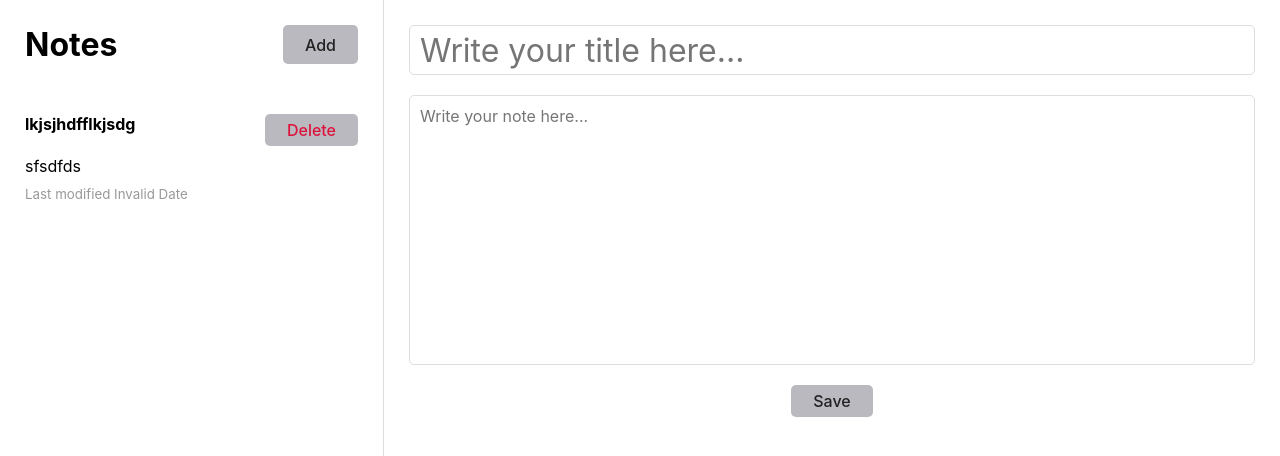
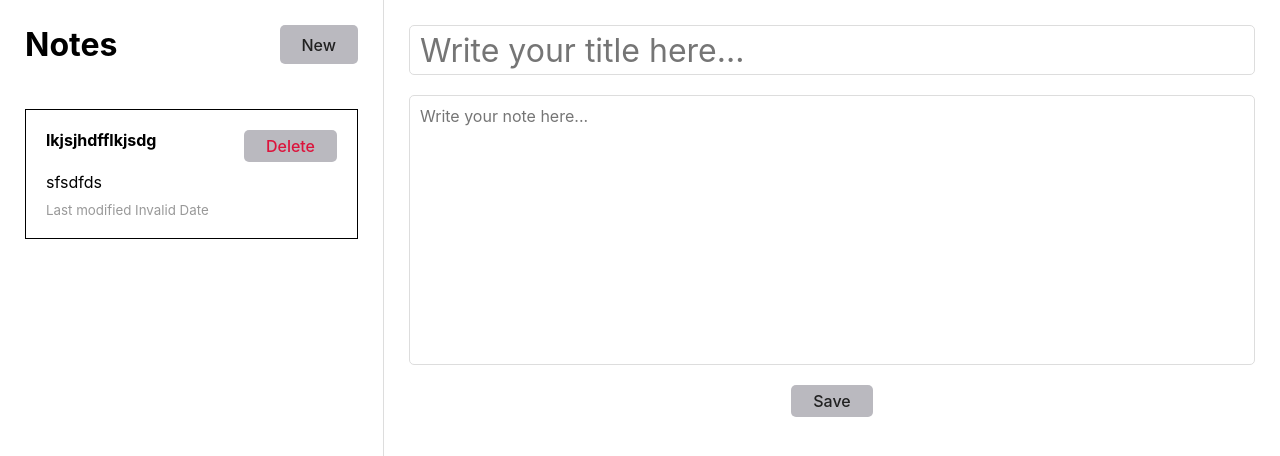
Before and after one commit to NovichenkoYura/noteeditor-redux-, a React (Create React App) app: page / in a window 1280 px wide. Shown: the top 456 px of the page. Built offline with nearby package versions, Linux system fonts and the light colour scheme.

Commit message:
some styles

```diff
--- a/src/App.css
+++ b/src/App.css
@@ -29,11 +29,6 @@ button {
   font-family: inherit;
   cursor: pointer;
   color: #212121;
-
-
-
-
-
   /* background: none;
   border: 0;
   margin: 0;
@@ -81,14 +76,12 @@ button:focus {
   margin: 0;
 }
 
-.app-sidebar-notes {
-  height: calc(100vh - 78px);
-  overflow-y: scroll;
-}
-
 .app-sidebar-note {
+  margin: 20px 25px 20px 25px;
   padding: 25px;
   cursor: pointer;
+  padding: 20px;
+  border: 1px solid black;
 }
 
 .sidebar-note-title {
@@ -170,14 +163,16 @@ textarea {
 
 .app-main-note-edit input:hover,
 .app-main-note-edit input:focus{
-box-shadow: 0px, 4px, 4px rgba(0, 0, 0, 0.15);
-background-color: #2196f3;
+  box-shadow: 1px 4px 6px 0px rgba(0, 0, 0, 0.16),
+      0px 4px 4px 0px rgba(0, 0, 0, 0.06), 0px 1px 1px 0px rgba(0, 0, 0, 0.12);
+
 }
 
 .app-main-note-edit textarea:hover,
 .app-main-note-edit textarea:focus {
-  box-shadow: 0px, 4px, 4px rgba(0, 0, 0, 0.15);
-  background-color: #2196f3;
+  box-shadow: 1px 4px 6px 0px rgba(0, 0, 0, 0.16),
+      0px 4px 4px 0px rgba(0, 0, 0, 0.06), 0px 1px 1px 0px rgba(0, 0, 0, 0.12);
+
 }
 
 /* Preview */
--- a/src/App.js
+++ b/src/App.js
@@ -1,10 +1,6 @@
 import "./App.css";
 import { Sidebar } from "./Sidebar";
 import { Main } from "./Main";
-import { useEffect, useState } from "react";
-import { stringify, v4 as uuidv4 } from "uuid";
-import { useDispatch } from "react-redux";
-import { onAddNote } from "./store/noteSlice";
 
 const App = () => {
   return (
--- a/src/Main.js
+++ b/src/Main.js
@@ -32,12 +32,17 @@ export const Main = () => {
     setDescription("");
     setTitle("");
   };
+
+  // const getTextariadescr = () => {
+  //   (e) => setDescription(e.target.value);
+  // }
+
   useEffect(() => {
     if (activeEditNoteId && activeNote) {
-      setTitle(activeNote.title);
-      setDescription(activeNote.description);
-      //  activeNote.title && setTitle(activeNote.title);
-      //  activeNote.description && setDescription(activeNote.description);
+      // setTitle(activeNote.title);
+      // setDescription(activeNote.description);
+      activeNote.title && setTitle(activeNote.title);
+      activeNote.description && setDescription(activeNote.description);
     } else {
       setTitle("");
       setDescription("");
@@ -64,7 +69,10 @@ export const Main = () => {
             setDescription(e.target.value);
           }}
         />
-        <button onClick={activeEditNoteId ? onEditBtnClick : onSaveBtnClick} className="main__button">
+        <button
+          onClick={activeEditNoteId ? onEditBtnClick : onSaveBtnClick}
+          className="main__button"
+        >
           {activeEditNoteId ? "Update" : "Save"}
         </button>
       </div>
--- a/src/Sidebar.js
+++ b/src/Sidebar.js
@@ -23,7 +23,7 @@ export const Sidebar = () => {
     <div className="app-sidebar">
       <div className="app-sidebar-header">
         <h1>Notes</h1>
-        <button onClick={addOnClick}>Add</button>
+        <button onClick={addOnClick}>New</button>
       </div>
       <div className="app-sidebar-notes">
         {notes.map((note) => (
```
Also changed, not shown: 1 other file (tests, documents, lock files or other folders).
